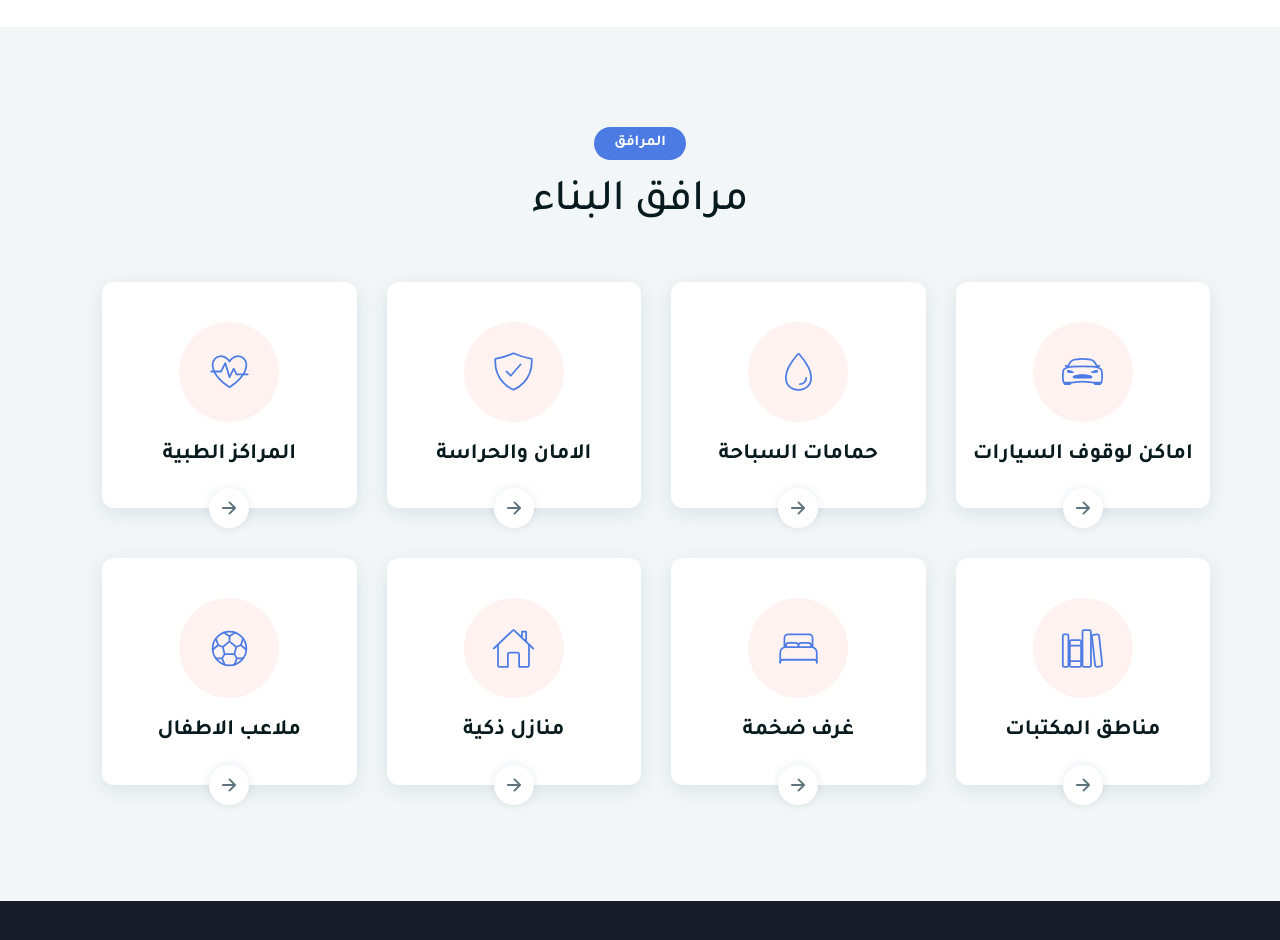
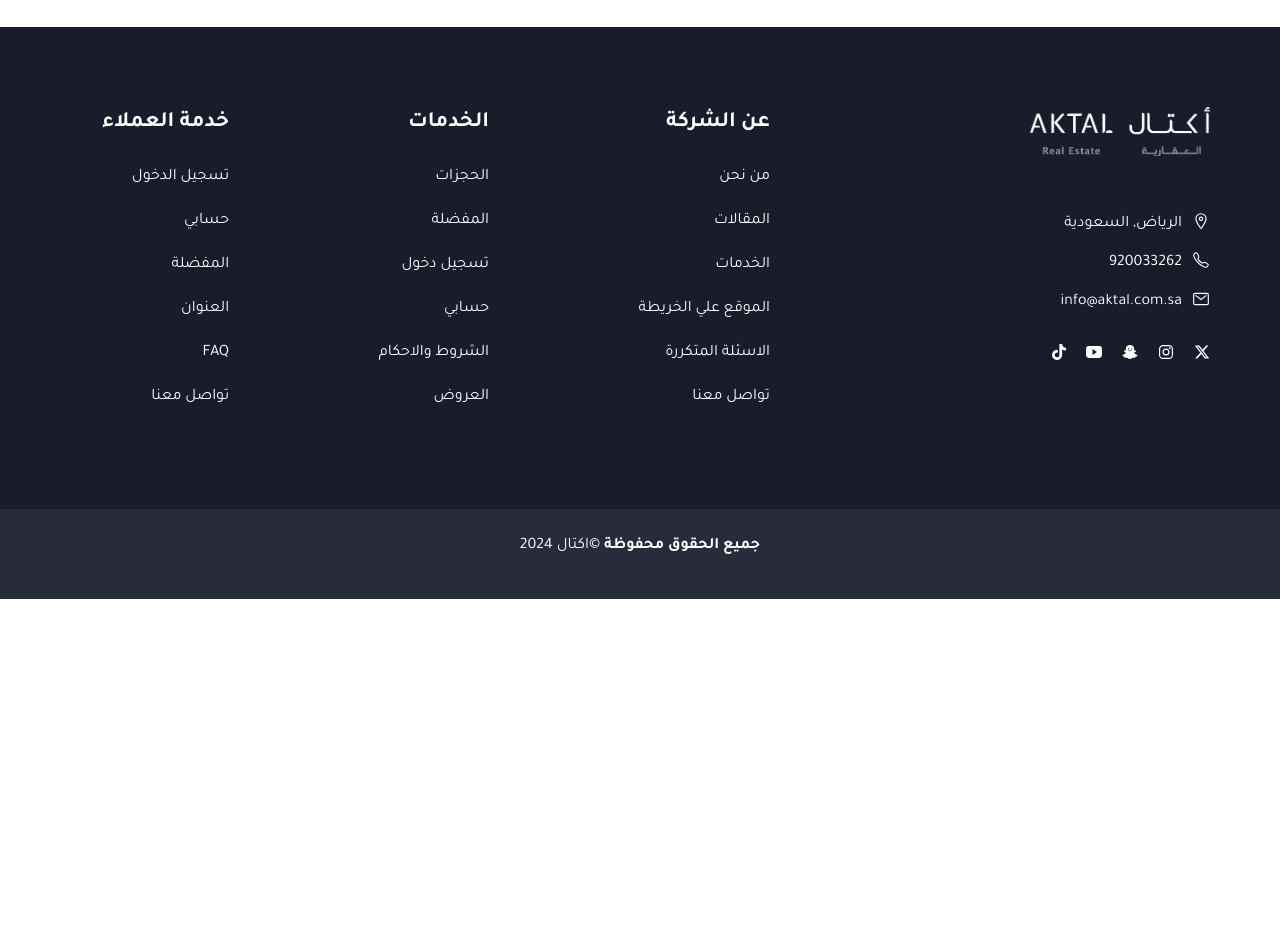
Before and after one commit to Nader-Gamal/aktal-test, a plain HTML site: page project-details.html in a window 1280 px wide. Shown: the part 1820-2760 px from the top of the page. After the commit the page ends 2419 px from the top, so only its background shows below. Drawn offline with nearby package versions, Linux system fonts and the light colour scheme.

Commit message:
edit project page

```diff
--- a/project-details.html
+++ b/project-details.html
@@ -675,7 +675,7 @@
               </div>
 
               <h3 class="h3 card-title">
-                <a href="./falt-details.html">مشروع اكتال 1</a>
+                <a href="./falt-details.html">فيلا 1</a>
               </h3>
 
               <p class="card-text">
@@ -769,7 +769,7 @@
               </div>
 
               <h3 class="h3 card-title">
-                <a href="./falt-details.html">مشروع اكتال 2</a>
+                <a href="./falt-details.html">فيلا 2</a>
               </h3>
 
               <p class="card-text">
@@ -863,7 +863,7 @@
               </div>
 
               <h3 class="h3 card-title">
-                <a href="./falt-details.html">مشروع اكتال 3</a>
+                <a href="./falt-details.html">فيلا 3</a>
               </h3>
 
               <p class="card-text">
@@ -957,7 +957,7 @@
               </div>
 
               <h3 class="h3 card-title">
-                <a href="./falt-details.html">مشروع اكتال 4</a>
+                <a href="./falt-details.html">فيلا 4</a>
               </h3>
 
               <p class="card-text">
@@ -1011,127 +1011,6 @@
     </div>
   </section>
 
-  <section class="features">
-    <div class="contain">
-      <p class="section-subtitle">المرافق</p>
-
-      <h2 class="h2 section-title">مرافق البناء</h2>
-
-      <ul class="features-list">
-        <li>
-          <a href="#" class="features-card">
-            <div class="card-icon">
-              <ion-icon name="car-sport-outline"></ion-icon>
-            </div>
-
-            <h3 class="card-title">اماكن لوقوف السيارات</h3>
-
-            <div class="card-btna">
-              <ion-icon name="arrow-forward-outline"></ion-icon>
-            </div>
-          </a>
-        </li>
-
-        <li>
-          <a href="#" class="features-card">
-            <div class="card-icon">
-              <ion-icon name="water-outline"></ion-icon>
-            </div>
-
-            <h3 class="card-title">حمامات السباحة</h3>
-
-            <div class="card-btna">
-              <ion-icon name="arrow-forward-outline"></ion-icon>
-            </div>
-          </a>
-        </li>
-
-        <li>
-          <a href="#" class="features-card">
-            <div class="card-icon">
-              <ion-icon name="shield-checkmark-outline"></ion-icon>
-            </div>
-
-            <h3 class="card-title">الامان والحراسة</h3>
-
-            <div class="card-btna">
-              <ion-icon name="arrow-forward-outline"></ion-icon>
-            </div>
-          </a>
-        </li>
-
-        <li>
-          <a href="#" class="features-card">
-            <div class="card-icon">
-              <ion-icon name="fitness-outline"></ion-icon>
-            </div>
-
-            <h3 class="card-title">المراكز الطبية</h3>
-
-            <div class="card-btna">
-              <ion-icon name="arrow-forward-outline"></ion-icon>
-            </div>
-          </a>
-        </li>
-
-        <li>
-          <a href="#" class="features-card">
-            <div class="card-icon">
-              <ion-icon name="library-outline"></ion-icon>
-            </div>
-
-            <h3 class="card-title">مناطق المكتبات</h3>
-
-            <div class="card-btna">
-              <ion-icon name="arrow-forward-outline"></ion-icon>
-            </div>
-          </a>
-        </li>
-
-        <li>
-          <a href="#" class="features-card">
-            <div class="card-icon">
-              <ion-icon name="bed-outline"></ion-icon>
-            </div>
-
-            <h3 class="card-title">غرف ضخمة</h3>
-
-            <div class="card-btna">
-              <ion-icon name="arrow-forward-outline"></ion-icon>
-            </div>
-          </a>
-        </li>
-
-        <li>
-          <a href="#" class="features-card">
-            <div class="card-icon">
-              <ion-icon name="home-outline"></ion-icon>
-            </div>
-
-            <h3 class="card-title">منازل ذكية</h3>
-
-            <div class="card-btna">
-              <ion-icon name="arrow-forward-outline"></ion-icon>
-            </div>
-          </a>
-        </li>
-
-        <li>
-          <a href="#" class="features-card">
-            <div class="card-icon">
-              <ion-icon name="football-outline"></ion-icon>
-            </div>
-
-            <h3 class="card-title">ملاعب الاطفال</h3>
-
-            <div class="card-btna">
-              <ion-icon name="arrow-forward-outline"></ion-icon>
-            </div>
-          </a>
-        </li>
-      </ul>
-    </div>
-  </section>
 
   <!--
     - #FOOTER
```
Also changed, not shown: falt-details.html (+2 -2 lines), index.html (+1 -1 lines).
